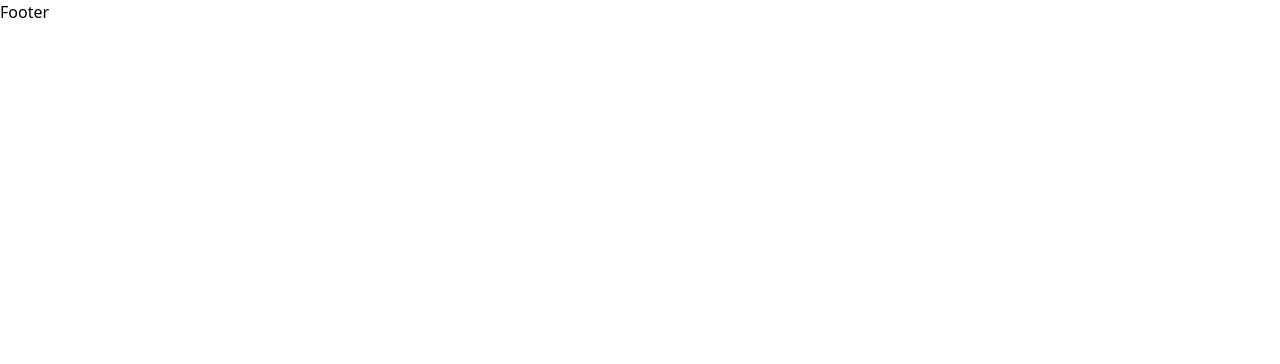
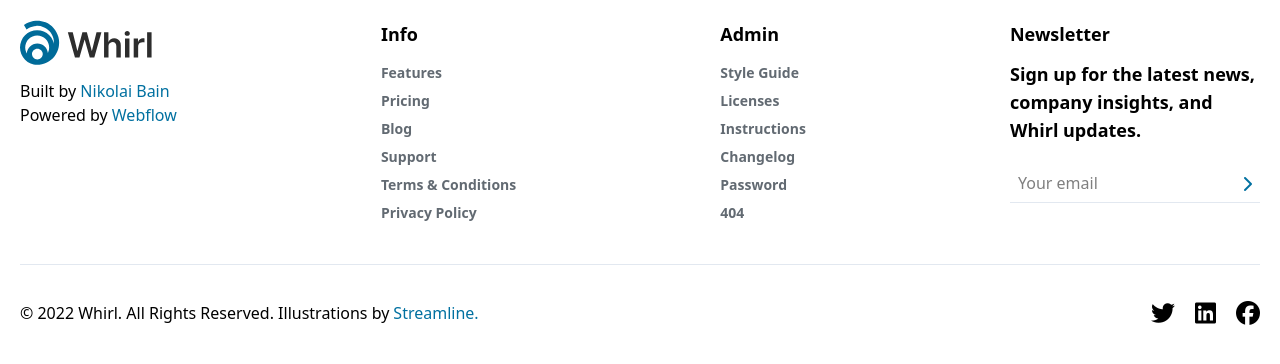
Before and after one commit to mustafo-coder/fn34-7-10, a React (Vite) app: page / in a window 1280 px wide. Shown: the top 364 px of the page. Built offline with nearby package versions, Linux system fonts and the light colour scheme.

Commit message:
finish footer

```diff
--- a/src/components/Footer.jsx
+++ b/src/components/Footer.jsx
@@ -1,7 +1,149 @@
 import React from 'react';
 
 const Footer = () => {
-	return <div>Footer</div>;
+	return (
+		<div className='container py-5'>
+			<div className='flex gap-3 max-md:gap-y-10 max-md:flex-wrap justify-between'>
+				<div className='max-[475px]:w-full'>
+					<a href='/'>
+						<img src='/logo.svg' alt='logo' />
+					</a>
+					<p className='mt-3'>
+						Built by{' '}
+						<a className='text-primary' href='/'>
+							Nikolai Bain
+						</a>
+					</p>
+					<p>
+						Powered by{' '}
+						<a className='text-primary' href='/'>
+							Webflow
+						</a>
+					</p>
+				</div>
+				<div>
+					<h3 className='font-semibold sm:text-lg mb-3'>Info</h3>
+					<ul className='font-semibold space-y-1'>
+						<li>
+							<a className='text-[#626A72] hover:text-primary text-sm' href='/'>
+								Features
+							</a>
+						</li>
+						<li>
+							<a className='text-[#626A72] hover:text-primary text-sm' href='/'>
+								Pricing
+							</a>
+						</li>
+						<li>
+							<a className='text-[#626A72] hover:text-primary text-sm' href='/'>
+								Blog
+							</a>
+						</li>
+						<li>
+							<a className='text-[#626A72] hover:text-primary text-sm' href='/'>
+								Support
+							</a>
+						</li>
+						<li>
+							<a className='text-[#626A72] hover:text-primary text-sm' href='/'>
+								Terms & Conditions
+							</a>
+						</li>
+						<li>
+							<a className='text-[#626A72] hover:text-primary text-sm' href='/'>
+								Privacy Policy
+							</a>
+						</li>
+					</ul>
+				</div>
+				<div>
+					<h3 className='font-semibold sm:text-lg mb-3'>Admin</h3>
+					<ul className='font-semibold space-y-1'>
+						<li>
+							<a className='text-[#626A72] hover:text-primary text-sm' href='/'>
+								Style Guide
+							</a>
+						</li>
+						<li>
+							<a className='text-[#626A72] hover:text-primary text-sm' href='/'>
+								Licenses
+							</a>
+						</li>
+						<li>
+							<a className='text-[#626A72] hover:text-primary text-sm' href='/'>
+								Instructions
+							</a>
+						</li>
+						<li>
+							<a className='text-[#626A72] hover:text-primary text-sm' href='/'>
+								Changelog
+							</a>
+						</li>
+						<li>
+							<a className='text-[#626A72] hover:text-primary text-sm' href='/'>
+								Password
+							</a>
+						</li>
+						<li>
+							<a className='text-[#626A72] hover:text-primary text-sm' href='/'>
+								404
+							</a>
+						</li>
+					</ul>
+				</div>
+				<div className='max-md:w-full'>
+					<h3 className='sm:text-lg font-semibold'>Newsletter</h3>
+					<h4 className='sm:text-lg font-semibold md:max-w-[250px] mt-3'>
+						Sign up for the latest news, company insights, and Whirl updates.
+					</h4>
+					<form className='max-w-[250px] max-md:max-w-[300px] relative mt-5'>
+						<input
+							className='w-full h-full p-2 outline-0 border-b border-slate-200'
+							type='email'
+							placeholder='Your email'
+						/>
+						<i className='absolute text-primary right-2 top-1/2 -translate-y-1/2 fa fa-chevron-right'></i>
+					</form>
+				</div>
+			</div>
+			<div className='border-t border-slate-200 mt-10 py-8 flex justify-between items-center gap-3 max-sm:flex-col max-sm:justify-center'>
+				<p className='max-sm:order-2 max-sm:text-center max-sm:mt-5 max-sm:text-sm'>
+					© 2022 Whirl. All Rights Reserved. Illustrations by
+					<a className='text-primary ms-1' href='/'>
+						Streamline.
+					</a>
+				</p>
+				<ul className='flex gap-5 items-center'>
+					<li>
+						<a className='text-2xl' href='/'>
+							<i className='fab fa-twitter'></i>
+						</a>
+					</li>
+					<li>
+						<a className='text-2xl' href='/'>
+							<i className='fab fa-linkedin'></i>
+						</a>
+					</li>
+					<li>
+						<a className='text-2xl' href='/'>
+							<i className='fab fa-facebook'></i>
+						</a>
+					</li>
+				</ul>
+			</div>
+		</div>
+	);
 };
 
 export default Footer;
+
+// ! git clone https://github.com/mustafo-coder/fn34-7-10.git
+
+// !! git add . --- o'zgargan fayllarni gitga qo'ish olish
+// !! git commit -m "comment here" --- izoh yozish
+// !! git branch --- qaysi branchda ekanligizni ko'rsatadi
+
+// ? Agar branch main da bo'lsa pastagi kod yoziladi
+// ! git checkout -b your-name --- yangi branch yaratish
+
+// !! git push origin your-name
--- a/src/index.css
+++ b/src/index.css
@@ -7,6 +7,7 @@
 	margin-inline: auto;
 }
 @theme {
+	--color-primary: #0070a0;
 	--font-franc: 'Fraunces', serif;
 	--font-inter: 'Inter', serif;
 }
```
